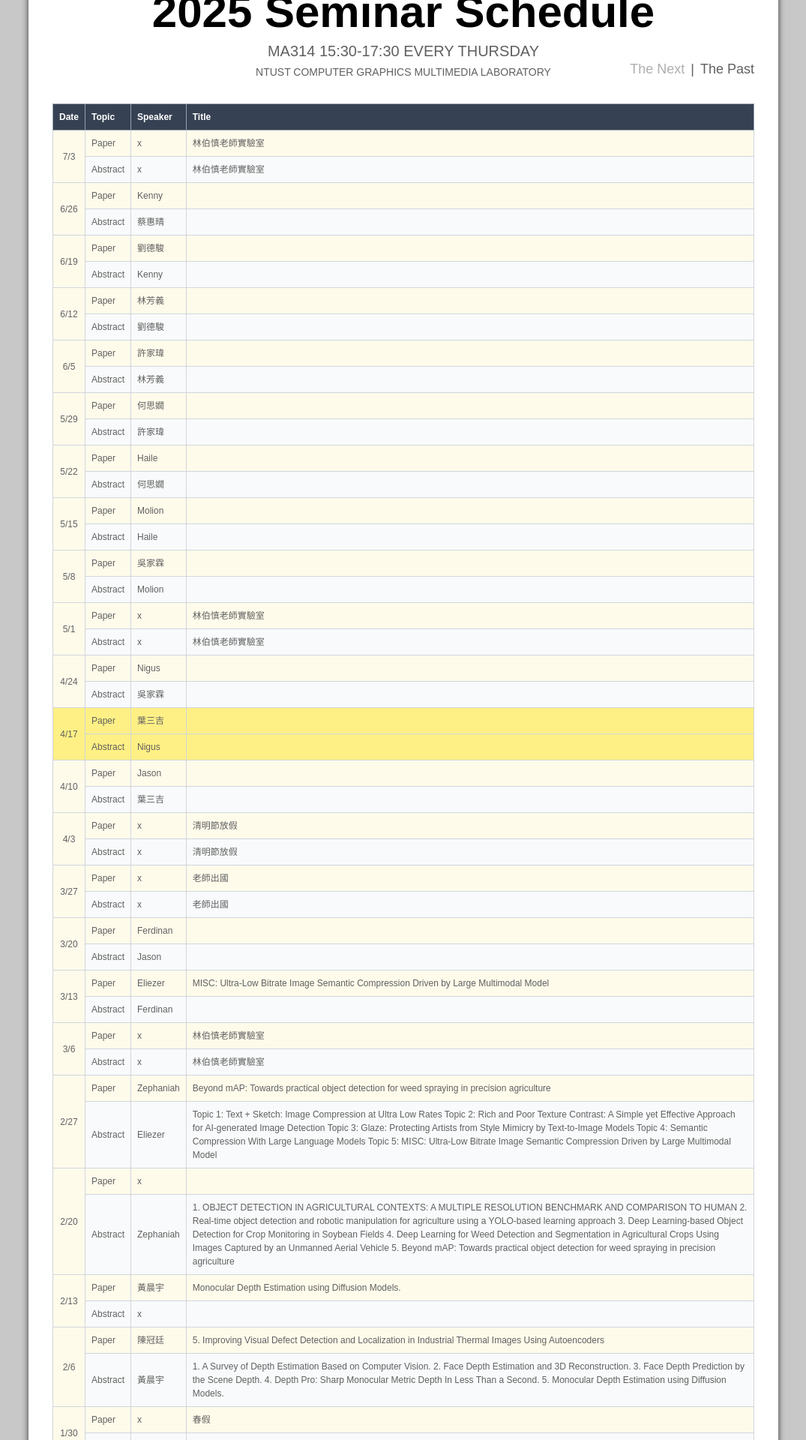
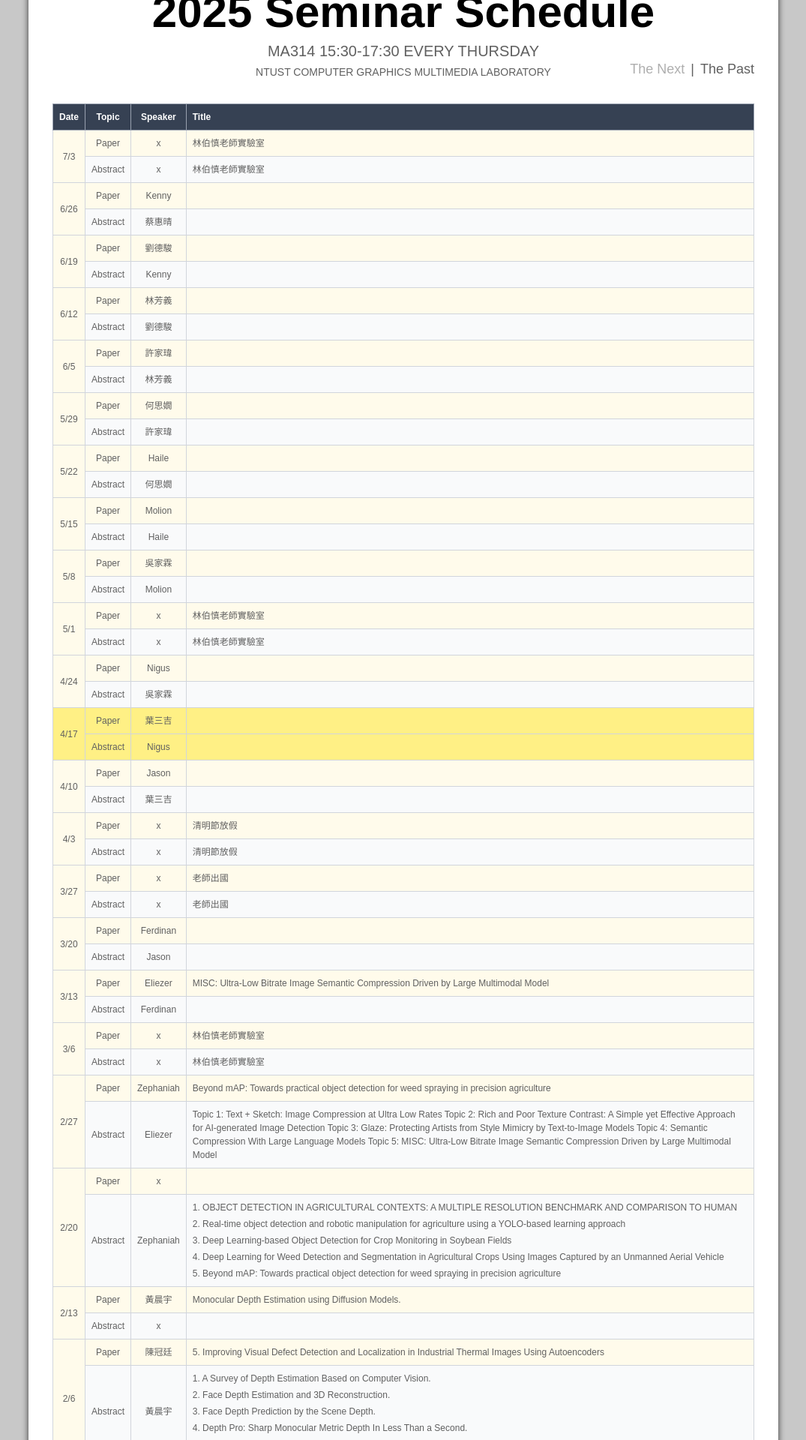
Before and after one commit to ntustRay/cgm-lab-website, a Next.js app: page /seminar-schedule in a window 1280 px wide. Shown: the part 360-2280 px from the top of the page at 75% size, without its empty margins (102-1177 px from the left). Built offline with nearby package versions, Linux system fonts and the light colour scheme.

Commit message:
Refactor SeminarSchedulePage to improve title formatting and ensure type safety for schedule data

```diff
--- a/src/app/seminar-schedule/page.tsx
+++ b/src/app/seminar-schedule/page.tsx
@@ -24,7 +24,7 @@ export default function SeminarSchedulePage() {
   // Start from the latest year
   const [currentYearIndex, setCurrentYearIndex] = useState(years.length - 1);
   const currentYear = years[currentYearIndex];
-  const scheduleData = schedules[currentYear];
+  const scheduleData = schedules[(currentYear as unknown) as keyof typeof schedules];
 
   // Defensive: skip if no data
   if (!scheduleData || scheduleData.length === 0) {
@@ -44,6 +44,27 @@ export default function SeminarSchedulePage() {
     const [month, day] = md?.split("/").map(Number);
     if (!month || !day) return null;
     return new Date(Number(scheduleInfo.year), month - 1, day);
+  }
+
+  // Helper to format titles with numbered items
+  function formatTitle(title: string): React.ReactNode {
+    // Check if the title has a pattern like "1. ... 2. ..."
+    if (/\d+\.\s.*\d+\.\s/.test(title)) {
+      // Use regex to split the title at points where a number followed by a period is found
+      const parts = title.split(/(?=\d+\.\s)/g);
+
+      return (
+        <div className="whitespace-pre-line">
+          {parts.map((part, i) => (
+            <div key={i} className={i > 0 ? "mt-1" : ""}>
+              {part.trim()}
+            </div>
+          ))}
+        </div>
+      );
+    }
+
+    return title;
   }
 
   return (
@@ -80,9 +101,9 @@ export default function SeminarSchedulePage() {
           <table className="w-full border-collapse">
             <thead>
               <tr>
-                <th className="border border-gray-400 p-2 text-left bg-gray-700 text-white">Date</th>
-                <th className="border border-gray-400 p-2 text-left bg-gray-700 text-white">Topic</th>
-                <th className="border border-gray-400 p-2 text-left bg-gray-700 text-white">Speaker</th>
+                <th className="border border-gray-400 p-2 text-center bg-gray-700 text-white">Date</th>
+                <th className="border border-gray-400 p-2 text-center bg-gray-700 text-white">Topic</th>
+                <th className="border border-gray-400 p-2 text-center bg-gray-700 text-white">Speaker</th>
                 <th className="border border-gray-400 p-2 text-left bg-gray-700 text-white">Title</th>
               </tr>
             </thead>
@@ -105,6 +126,9 @@ export default function SeminarSchedulePage() {
                   highlightClass = "bg-yellow-200";
                 }
 
+                // Format title for numbered lists
+                const formattedTitle = formatTitle(item.Title);
+
                 return (
                   <tr key={index} className={`${bgColor} ${highlightClass}`}>
                     {isEvenRow && (
@@ -112,9 +136,9 @@ export default function SeminarSchedulePage() {
                         {item.Date}
                       </td>
                     )}
-                    <td className="border border-gray-300 p-2">{item.Topic}</td>
-                    <td className="border border-gray-300 p-2">{item.Speaker}</td>
-                    <td className="border border-gray-300 p-2">{item.Title}</td>
+                    <td className="border border-gray-300 p-2 text-center">{item.Topic}</td>
+                    <td className="border border-gray-300 p-2 text-center">{item.Speaker}</td>
+                    <td className="border border-gray-300 p-2">{formattedTitle}</td>
                   </tr>
                 );
               })}
```
